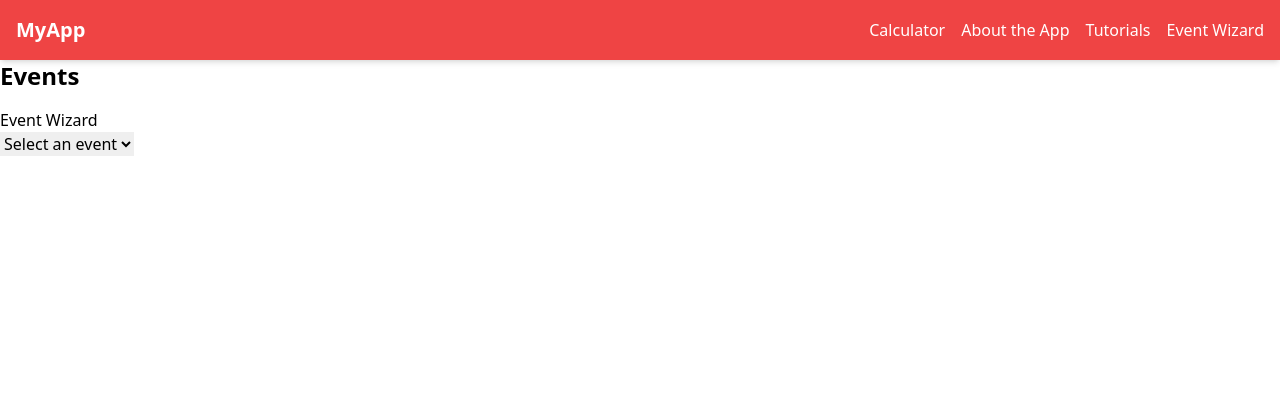
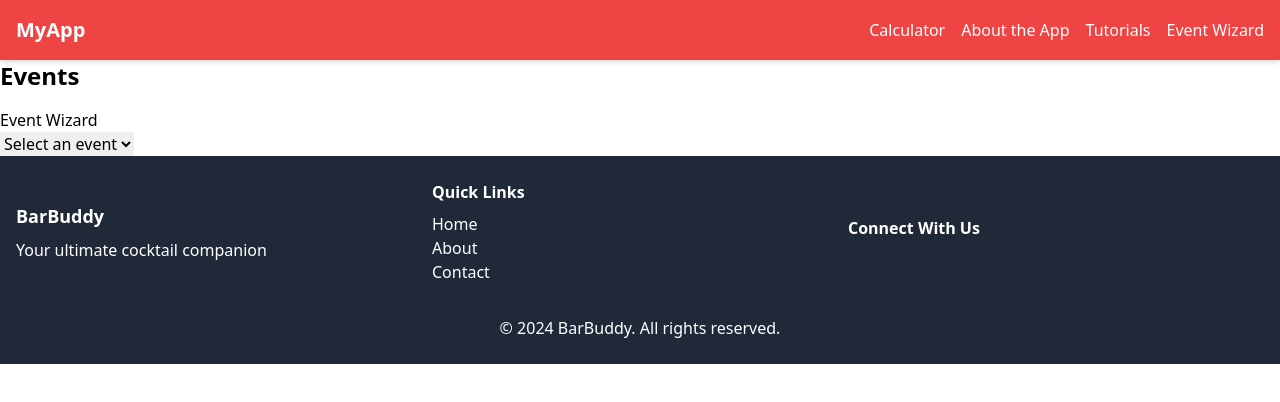
Before and after one commit to Wilsantos1975/BarBuddy, a React (Vite) app in the folder frontend/: page /event-wizard in a window 1280 px wide. Shown: the top 402 px of the page. Built offline with nearby package versions, Linux system fonts and the light colour scheme.

Commit message:
added Foooter modified NavBar

```diff
--- a/frontend/src/App.jsx
+++ b/frontend/src/App.jsx
@@ -4,6 +4,8 @@ import NavBar from "./Components/Common/NavBar";
 import Dashboard from "./Components/Dashboard";
 import BatchCalculatorDisplay from "./Pages/BatchCalculatorDisplay";
 import EventsWizardDisplay from "./Pages/EventsWizardDisplay";
+import Footer from "./Components/Common/Footer";
+
 function App() {
   return (
     <div className="App">
@@ -14,6 +16,7 @@ function App() {
           <Route path="/batch-calculator" element={<BatchCalculatorDisplay />} />
           <Route path="/event-wizard" element={<EventsWizardDisplay />} />
         </Routes>
+        <Footer />
       </Router>
     </div>
   );
--- /dev/null
+++ b/frontend/src/Components/Common/Footer.jsx
@@ -0,0 +1,45 @@
+import React from 'react';
+
+const Footer = () => {
+  const currentYear = new Date().getFullYear();
+
+  return (
+    <footer className="bg-gray-800 text-white py-6">
+      <div className="container mx-auto px-4">
+        <div className="flex flex-wrap justify-between items-center">
+          <div className="w-full md:w-1/3 mb-4 md:mb-0">
+            <h3 className="text-lg font-bold">BarBuddy</h3>
+            <p className="mt-2">Your ultimate cocktail companion</p>
+          </div>
+          <div className="w-full md:w-1/3 mb-4 md:mb-0">
+            <h4 className="text-md font-semibold mb-2">Quick Links</h4>
+            <ul>
+              <li><a href="/" className="hover:text-gray-300">Home</a></li>
+              <li><a href="/about" className="hover:text-gray-300">About</a></li>
+              <li><a href="/contact" className="hover:text-gray-300">Contact</a></li>
+            </ul>
+          </div>
+          <div className="w-full md:w-1/3">
+            <h4 className="text-md font-semibold mb-2">Connect With Us</h4>
+            <div className="flex space-x-4">
+              <a href="#" className="hover:text-gray-300">
+                <i className="fab fa-facebook-f"></i>
+              </a>
+              <a href="#" className="hover:text-gray-300">
+                <i className="fab fa-twitter"></i>
+              </a>
+              <a href="#" className="hover:text-gray-300">
+                <i className="fab fa-instagram"></i>
+              </a>
+            </div>
+          </div>
+        </div>
+        <div className="mt-8 text-center">
+          <p>&copy; {currentYear} BarBuddy. All rights reserved.</p>
+        </div>
+      </div>
+    </footer>
+  );
+};
+
+export default Footer;
--- a/frontend/src/Components/Common/NavBar.jsx
+++ b/frontend/src/Components/Common/NavBar.jsx
@@ -7,7 +7,7 @@ const NavBar = () => {
       <div className="container mx-auto flex justify-between items-center">
         <Link to="/" className="text-white text-xl font-bold">MyApp</Link>
         <ul className="flex space-x-4">
-          <li><Link to="/calculator" className="text-white hover:text-gray-300">Calculator</Link></li>
+          <li><Link to="/batch-calculator" className="text-white hover:text-gray-300">Calculator</Link></li>
           <li><Link to="/about" className="text-white hover:text-gray-300">About the App</Link></li>
           <li><Link to="/tutorials" className="text-white hover:text-gray-300">Tutorials</Link></li>
           <li><Link to="/event-wizard" className="text-white hover:text-gray-300">Event Wizard</Link></li>
```
